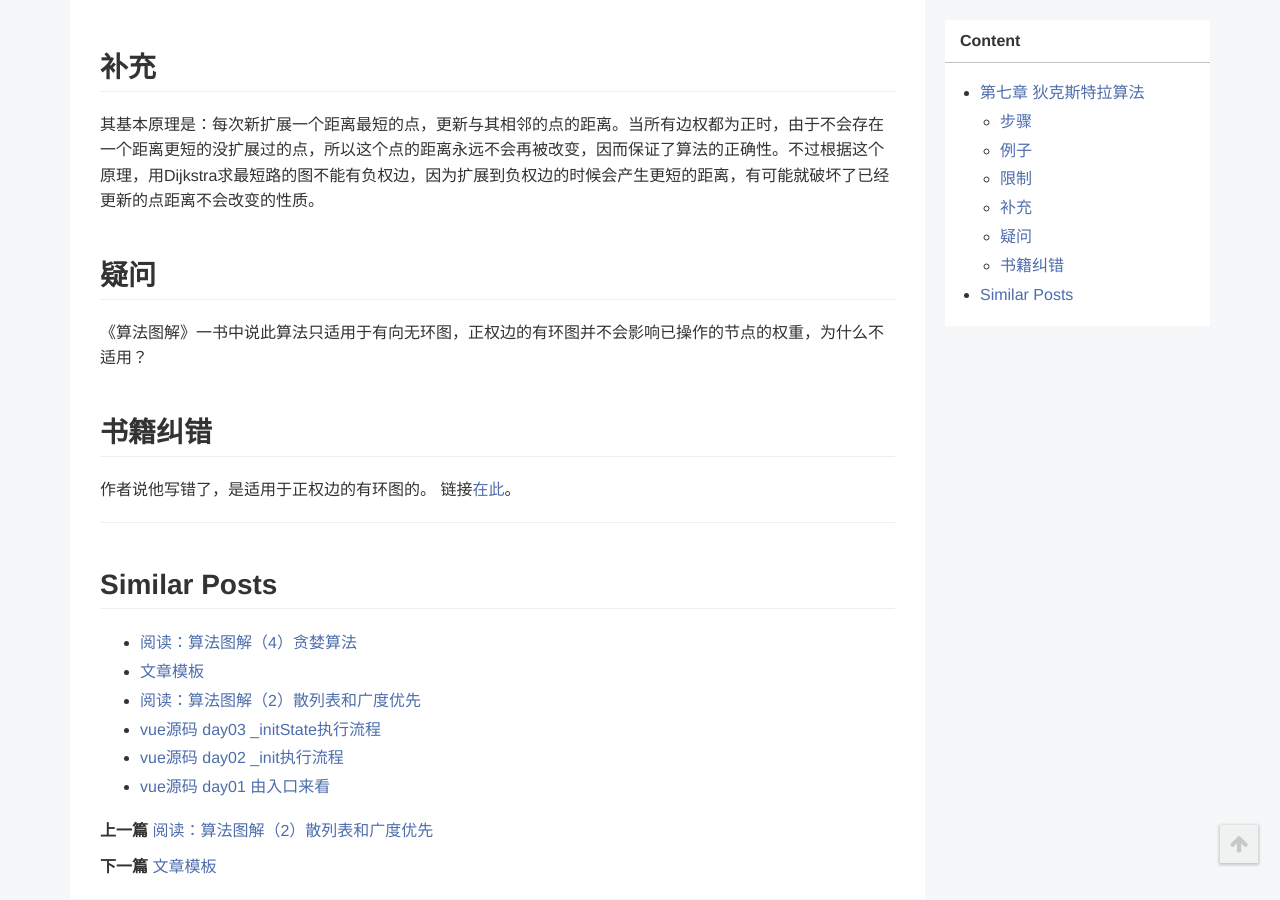
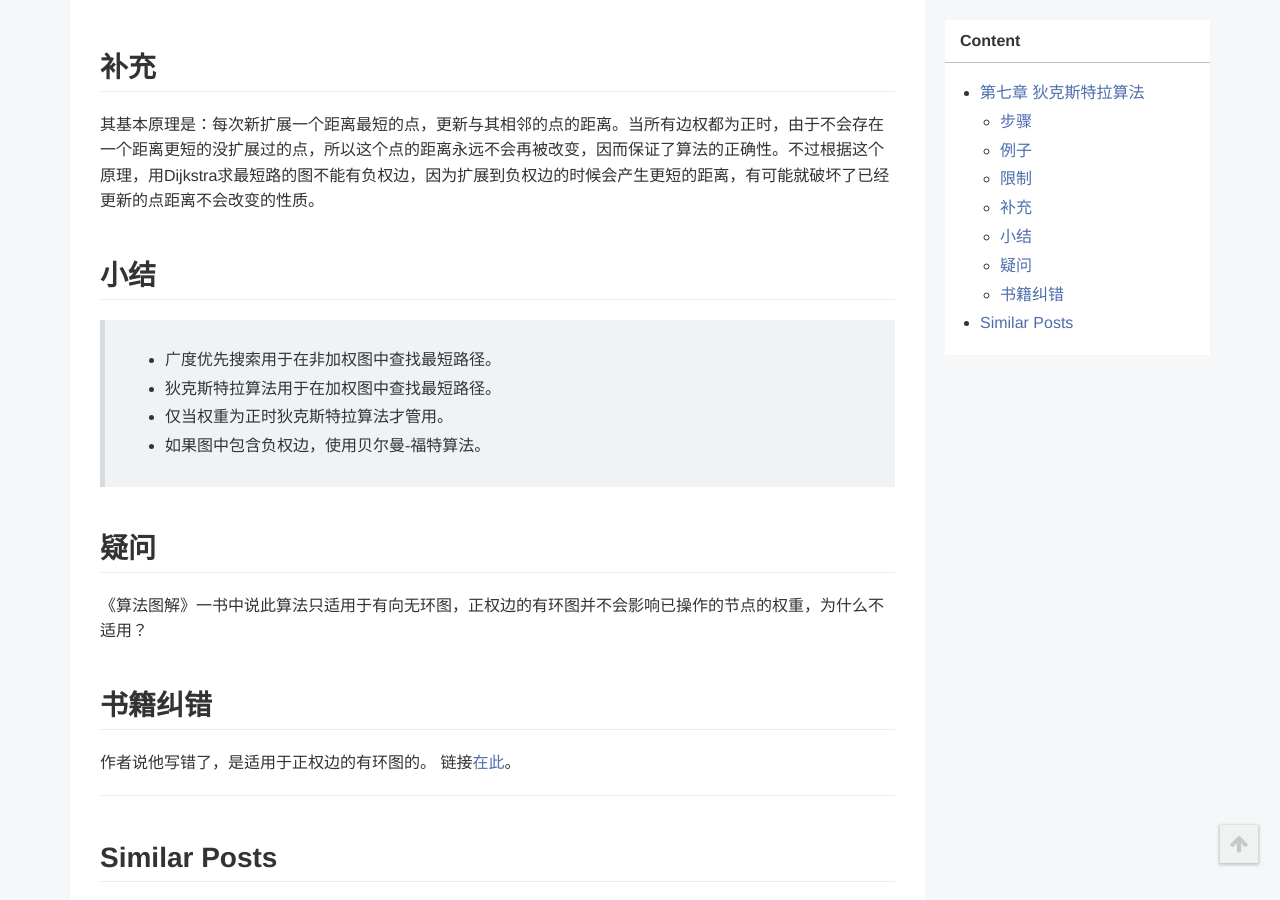
Before and after one commit to toBeTheLight/toBeTheLight.github.io, a Jekyll site: the page built from _posts/2018-01-21-算法图解3 狄克斯特拉算法.md, in a window 1280 px wide and 900 px high, scrolled down 2432 px. Built offline with Jekyll 4.4.1, drawn with Linux system fonts in a browser that asks for light colours; a style sheet for code colours, icons or effects is not loaded.

Commit message:
update：算法图解3

```diff
--- a/_posts/2018-01-21-算法图解3 狄克斯特拉算法.md
+++ b/_posts/2018-01-21-算法图解3 狄克斯特拉算法.md
@@ -101,6 +101,13 @@ author: toBeTheLight
 
 其基本原理是：每次新扩展一个距离最短的点，更新与其相邻的点的距离。当所有边权都为正时，由于不会存在一个距离更短的没扩展过的点，所以这个点的距离永远不会再被改变，因而保证了算法的正确性。不过根据这个原理，用Dijkstra求最短路的图不能有负权边，因为扩展到负权边的时候会产生更短的距离，有可能就破坏了已经更新的点距离不会改变的性质。
 
+## 小结
+
+> * 广度优先搜索用于在非加权图中查找最短路径。
+> * 狄克斯特拉算法用于在加权图中查找最短路径。
+> * 仅当权重为正时狄克斯特拉算法才管用。
+> * 如果图中包含负权边，使用贝尔曼-福特算法。
+
 ## 疑问
 
 《算法图解》一书中说此算法只适用于有向无环图，正权边的有环图并不会影响已操作的节点的权重，为什么不适用？
```
